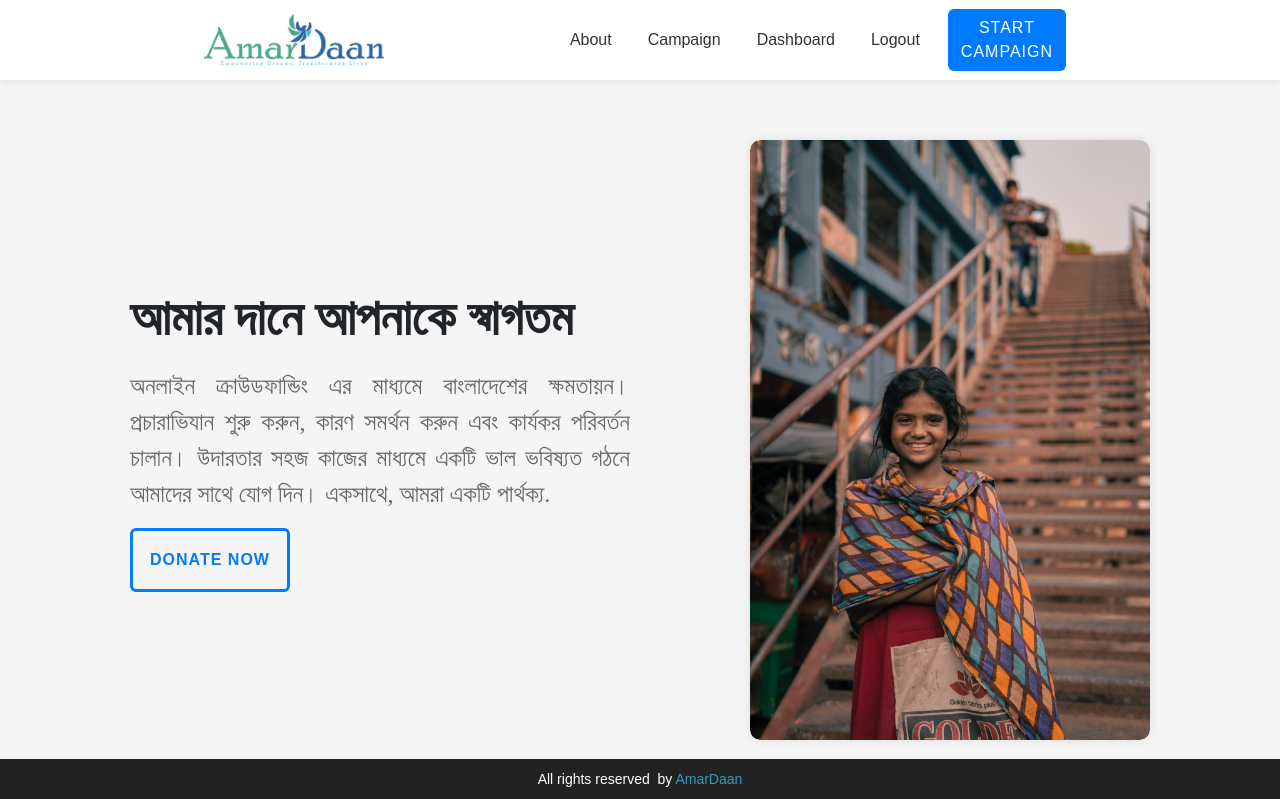
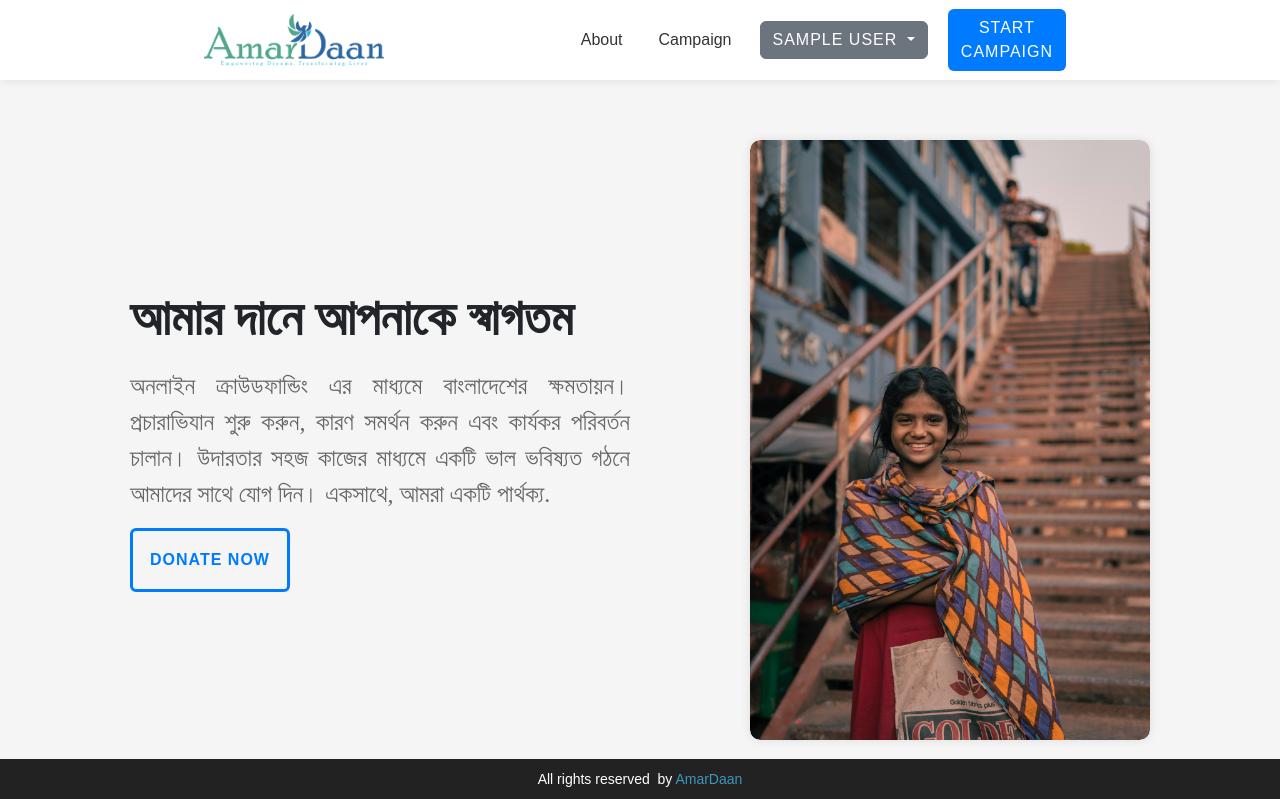
Before and after one commit to MamunKhan71/AmarDaan, a Flask app: page / in a window 1280 px wide. Shown: the top 799 px of the page. Run offline with Flask 3, Linux system fonts and the light colour scheme; the visitor is signed in with stand-in values (Sample User, id 1); some libraries are stand-ins or nearby versions; some web fonts are replaced.

Commit message:
Dynamic Notification
The notification bar changes dynamically when user logs in!

```diff
--- a/AmarDaan/templates/base.html
+++ b/AmarDaan/templates/base.html
@@ -33,12 +33,10 @@
                 <a class="nav-link" href="{{url_for('views.campaign')}}">Campaign</a>
               </li>
               {% if user.is_authenticated %}
-              <li class="nav-item">
-                <a class="nav-link" href="{{url_for('views.dashboard')}}">Dashboard</a>
+              <li class="nav-item" id="user-profile">
+                <!-- User profile will be dynamically inserted here -->
               </li>
-              <li class="nav-item">
-                <a class="nav-link" href="{{url_for('auth.logout')}}">Logout</a>
-              </li>
+
               {% else %}
               <li class="nav-item">
                 <a class="nav-link" href="{{url_for('auth.logout')}}">Login / Signup</a>
@@ -59,6 +57,28 @@
   <script src="https://cdn.jsdelivr.net/npm/bootstrap@5.3.0/dist/js/bootstrap.bundle.min.js"></script>
   <script src="https://code.jquery.com/jquery-3.5.1.slim.min.js"></script>
   <script src="https://cdn.jsdelivr.net/npm/@popperjs/core@2.9.3/dist/umd/popper.min.js"></script>
+  <script>
+    const user = {
+        name: "{{ user.name }}",
+        imageSrc: 'path/to/user/image.jpg' // Replace with actual user image path
+    };
+
+    const userContainer = document.getElementById('user-profile');
+    if (userContainer) {
+        userContainer.innerHTML = `
+          <div class="dropdown">
+            <button class="btn btn-secondary dropdown-toggle" type="button" id="dropdownMenuButton1" data-bs-toggle="dropdown" aria-expanded="false">
+              ${user.name}
+            </button>
+            <ul class="dropdown-menu" aria-labelledby="dropdownMenuButton1">
+              <li><a class="dropdown-item" href="#">Profile Setting</a></li>
+              <li><a class="dropdown-item" href="{{url_for('views.dashboard')}}">Dashboard</a></li> <!-- Close double curly braces -->
+              <li><a class="dropdown-item" href="{{url_for('auth.logout')}}">Logout</a></li> <!-- Close double curly braces -->
+            </ul>
+          </div>
+        `;
+    }
+</script>
 </body>
 
 </html>
--- a/AmarDaan/templates/index.html
+++ b/AmarDaan/templates/index.html
@@ -137,6 +137,7 @@
         </div>
 </div>
 </div>
+
 <script>
   const imageSources = [
   "{{url_for('static', filename='images/header-img-4.jpg')}}",
--- a/AmarDaan/templates/user_form.html
+++ b/AmarDaan/templates/user_form.html
@@ -17,7 +17,7 @@
           <a href="#" class="social"><i class="fab fa-linkedin-in"></i></a>
         </div>
         <span>or use your email for registration</span>
-        <input class="round" type="text" name="text" placeholder="Name" />
+        <input class="round" type="text" name="name" placeholder="Name" />
         <input class="round" type="email" name="email" placeholder="Email" />
         <input class="round" type="password" name="password" placeholder="Password" />
         <button>Sign Up</button>
--- a/AmarDaan/views.py
+++ b/AmarDaan/views.py
@@ -14,14 +14,14 @@ def home():
 @views.route('/dashboard', methods=["POST", "GET"])
 @login_required
 def dashboard():
+    user = current_user
     if request.method == "POST":
         note = request.form.get('note')
         new_note = Campaign(data=note, user_id=current_user.id)
         db.session.add(new_note)
         db.session.commit()
         print("Note added successfully!")
-
-    return render_template('dashboard.html', user=current_user)
+    return render_template('dashboard.html', user = user)
 
 @views.route('/campaign', methods=["GET", "POST"])
 def campaign():
```
Also changed, not shown: amardaan/amardaan.db.
